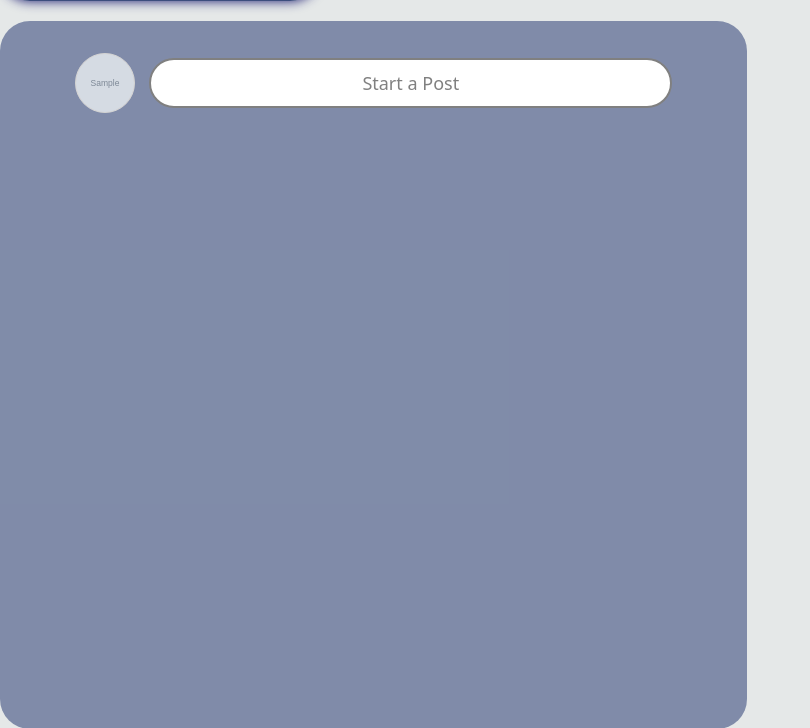
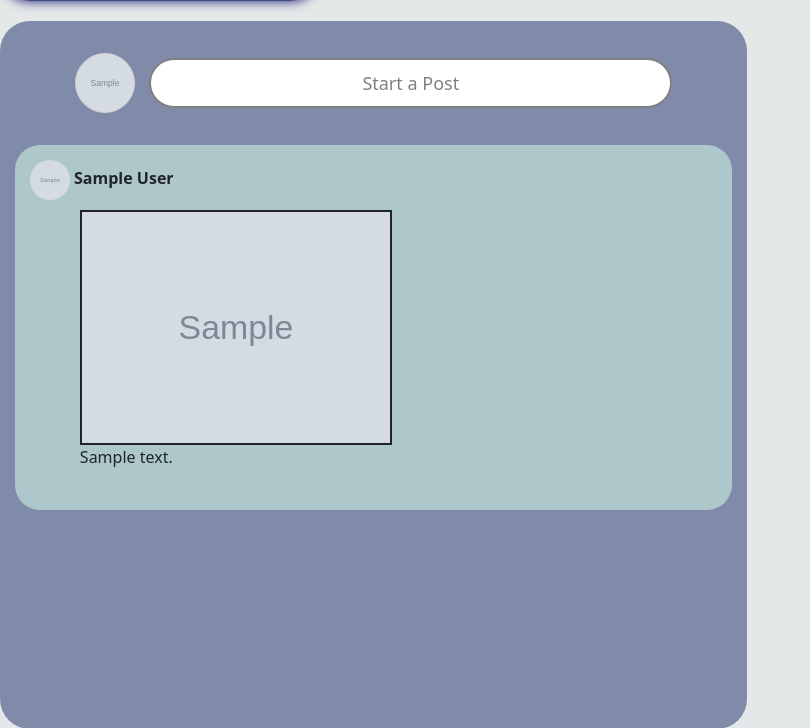
Before and after one commit to SAKSHI-GOYAL321/Social-Learning-, a PHP site: page /clubPage.php?club_id=1 in a window 1280 px wide. Shown: the part 767-1495 px from the top of the page, without its empty margins (0-810 px from the left). Run offline with PHP 8.4, Linux system fonts and the light colour scheme; the visitor is signed in with stand-in values (Sample User, id 1); tables that the repository leaves empty or names only in its code hold one stand-in row (values such as "Sample post"); grey boxes marked "Sample" are stand-in pictures; some libraries are stand-ins or nearby versions.

Commit message:
discussion design and title name

```diff
--- a/ajax/AddPost.php
+++ b/ajax/AddPost.php
@@ -20,7 +20,8 @@ if($_FILES['img']['size'] != 0 && $_POST['content'] != "")
     if(move_uploaded_file($tmp, $path)){
 
     }
-        // $path='./img/club_discussion images/';
+        $path='./img/club_discussion images/';
+        $path = $path.strtolower($img);
         $query = $db->prepare('INSERT INTO clubdiscussion(club_id,description,email,image) VALUES (?,?,?,?)');
         $data=array($id,$content,$email,$path);
         $execute=$query->execute($data);
--- /dev/null
+++ b/ajax/discussionData.php
@@ -0,0 +1,45 @@
+<?php
+    include('connection.php');
+    if(password_verify('Discussion', $_POST['token'])){
+        $id = $_POST['club_id'];
+        $query = $db->prepare('SELECT d.description, d.image, d.date, u.uname, p.fname, p.lname, p.photo, d.club_id FROM clubdiscussion d JOIN user_details u ON d.email = u.email JOIN profile p ON p.email = u.email WHERE club_id = ? ORDER BY d.sno DESC');
+        $data = array($id);
+        $execute = $query->execute($data);
+        if($execute){
+            ?>
+        <div class="block">
+            <?php
+            while($datarow = $query->fetch()){
+           ?>
+            <div class="items">
+                <div class="user-img">
+                    <img src="<?php echo $datarow['photo']; ?>" alt="">
+                    <span><?php
+                    if($datarow['fname'] == ""){
+                        echo $datarow['uname'];
+                    }
+                    else{
+                        echo $datarow['fname'] . " " . $datarow['lname'];
+                    }
+                    ?></span>
+                </div>
+                <div class="discuss">
+                    <?php
+                        if($datarow['image'] != ""){
+                        ?>
+                            <img src="<?php echo $datarow['image']; ?>" alt="">
+                        <?php
+                        } ?>
+                    <p> <?php echo $datarow['description']; ?></p>
+                </div>
+
+            </div>
+        </div>
+            <?php
+
+
+            }
+        }
+    }
+
+?>
--- a/blog.php
+++ b/blog.php
@@ -8,7 +8,7 @@
     <meta charset="UTF-8">
     <meta http-equiv="X-UA-Compatible" content="IE=edge">
     <meta name="viewport" content="width=device-width, initial-scale=1.0">
-    <title>Dashboard</title>
+    <title>Blog Page</title>
     <link rel="stylesheet" href="css/bootstrap.min.css">
     <link rel="stylesheet" href="css/normalize.min.css">
     <!-- <link rel="stylesheet" href="css/dashboard.css"> -->
--- a/clubPage.php
+++ b/clubPage.php
@@ -8,7 +8,17 @@
     <meta charset="UTF-8">
     <meta http-equiv="X-UA-Compatible" content="IE=edge">
     <meta name="viewport" content="width=device-width, initial-scale=1.0">
-    <title>Dashboard</title>
+    <?php
+            include('ajax/connection.php');
+            $id = $_GET['club_id'];
+            $query = $db->prepare('SELECT club_name from clubname WHERE club_id = ?');
+            $data = array($id);
+            $execute = $query->execute($data);
+            if($execute){
+                $datarow = $query->fetch();
+            }
+        ?>
+    <title><?php echo $datarow['club_name']; ?></title>
     <link rel="stylesheet" href="css/bootstrap.min.css">
     <link rel="stylesheet" href="css/normalize.min.css">
 
@@ -94,6 +104,9 @@
                                             <input type="submit" value="Post" id="post" onclick="AddPost();"/>
                                         </div>
                                     </form>
+                                </div>
+                                <div id="discussion-section">
+
                                 </div>
                         </div>
                     </div>
@@ -206,6 +219,19 @@
                 }
             });
         }
+        discussionData();
+        function discussionData(){
+            var id = <?php echo $_GET['club_id'] ?>;
+            var token = "<?php echo password_hash('Discussion', PASSWORD_DEFAULT); ?>";
+            $.ajax({
+                type: "POST",
+                url: "ajax/discussionData.php",
+                data: {token:token, club_id:id},
+                success: function(data){
+                    $('#discussion-section').html(data);
+                }
+            });
+        }
     </script>
 
     <script type="text/javascript">
--- a/css/aboutus.css
+++ b/css/aboutus.css
@@ -2,7 +2,7 @@
     display: flex;
     flex-direction: column;
     justify-content: center;
-    height: 100vh;
+    height: 88.5vh;
 }
 .abt-sec h2{
     font-weight: 600;
@@ -28,5 +28,5 @@
     display: flex;
     flex-direction: column;
     justify-content: center;
-    height: 100vh;
+    height: 88.5vh;
 }
--- a/css/clubPage.css
+++ b/css/clubPage.css
@@ -289,3 +289,35 @@
   /* color:black; */
   cursor: pointer;
 }
+
+.items{
+  margin: 2%;
+  padding: 2%;
+  border-radius: 25px;
+}
+.user-img img{
+  width: 40px;
+  height: 40px;
+  border-radius: 20px;
+}
+.user-img span{
+  font-weight: 600;
+  font-size: 16px;
+}
+.discuss{
+  width: 60%;
+  padding: 10px 50px;
+}
+.discuss img{
+  border: 2px solid;
+    width: 100%;
+}
+.discuss p{
+  text-align: left;
+}
+.items:nth-child(even){
+  background-color: #adb9cb;
+}
+.items:nth-child(odd){
+  background-color: #adc7cb;
+}
--- a/resourse.php
+++ b/resourse.php
@@ -147,7 +147,7 @@
             var resource = document.getElementById('Resources');
             var scrol = document.getElementById('scroll');
             resource.style.display = "block";
-            scrol.style.height = "400px";
+            scrol.style.height = "441px;";
             form.style.display="none";
 
             var token = "<?php echo password_hash("Links_page", PASSWORD_DEFAULT)?>";
@@ -174,7 +174,7 @@
             var resource = document.getElementById('Resources');
             var scrol = document.getElementById('scroll');
             resource.style.display = "block";
-            scrol.style.height = "400px";
+            scrol.style.height = "441px";
             form.style.display="none";
 
 
```
Also changed, not shown: profile.php (+14 -6 lines), profile_page.php (+19 -1 lines), viewBlog.php (+11 -1 lines), img/club_discussion images/user.png (added).
